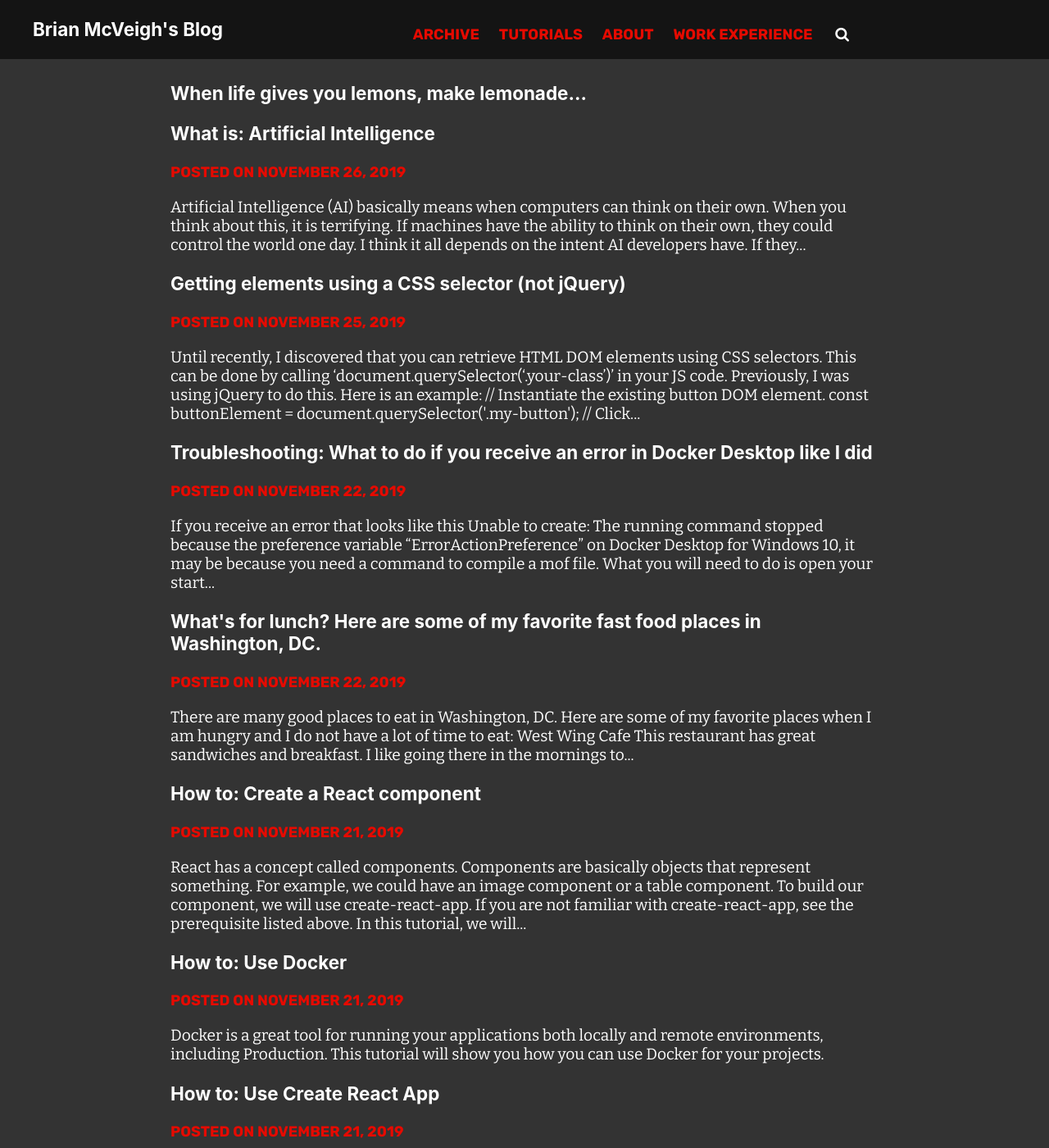
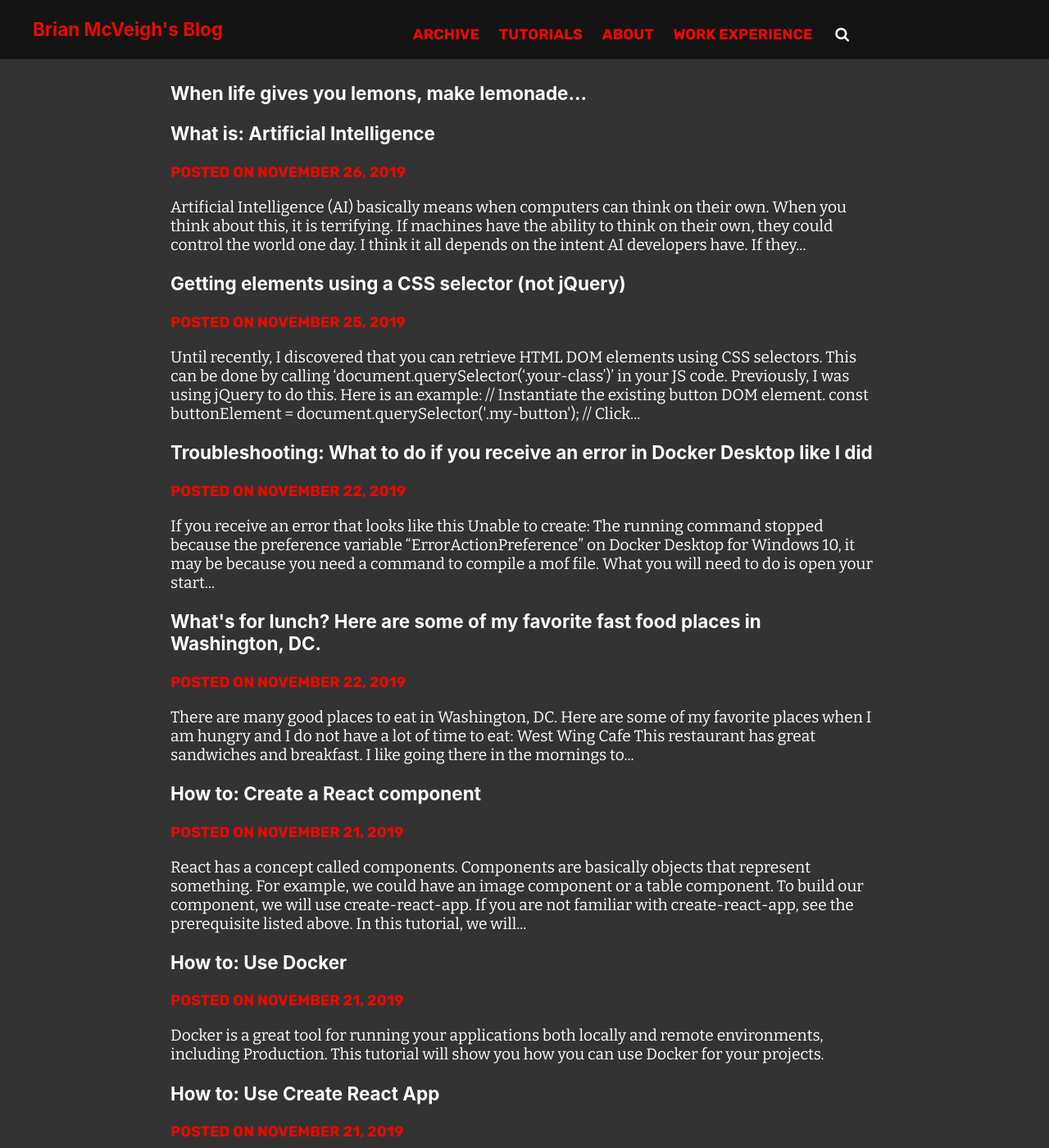
Before and after one commit to bmcveigh/bmcveigh.github.io, a Jekyll site: the page built from index.markdown, in a window 1280 px wide and 1400 px high. Shown: the whole window at 82% size. Built offline with Jekyll 4.4.1, drawn with Linux system fonts in a browser that asks for light colours.

Commit message:
Refactoring sass variables for links

```diff
--- a/_sass/components/header/_header.scss
+++ b/_sass/components/header/_header.scss
@@ -14,7 +14,7 @@
     z-index: 100;
 
     a {
-        color: #fff;
+        color: $navbar-link-color;
     }
 
     .main-menu-list {
@@ -32,6 +32,7 @@
 
             a {
                 @include font-uppercase();
+                color: $navbar-link-color;
 
                 &.search-link {
                     color: $color-white;
--- a/_sass/variables/_variables.scss
+++ b/_sass/variables/_variables.scss
@@ -15,10 +15,14 @@ $color-white: #fff;
 $color-red: #E60A00;
 $color-orange: #ff8a00;
 $color-midnight: #001628;
+$color-blue: rgb(26, 115, 187);
 $color-darkblue: rgb(0, 0, 192);
 $color-black: #000;
 $color-gray: rgb(51, 51, 51);
 $color-gray-med: #3b4048;
+
+// Variable colors for the navbar.
+$navbar-link-color: $color-red;
 
 // Variables for tables.
 $table-text-color:      $color-white !default;
@@ -48,8 +52,9 @@ $modal-input-border: 0;
 $modal-input-focus-border: 0;
 $modal-input-placeholder-text-color: lighten($modal-bg-color, 70%) !default;
 
+// Colors for links outside of the navbar.
 $link-color: $color-white;
-$link-hover-color: $color-red;
+$link-hover-color: $navbar-link-color;
 
 $hero-default-bg-color: $color-gray-med;
 
```
